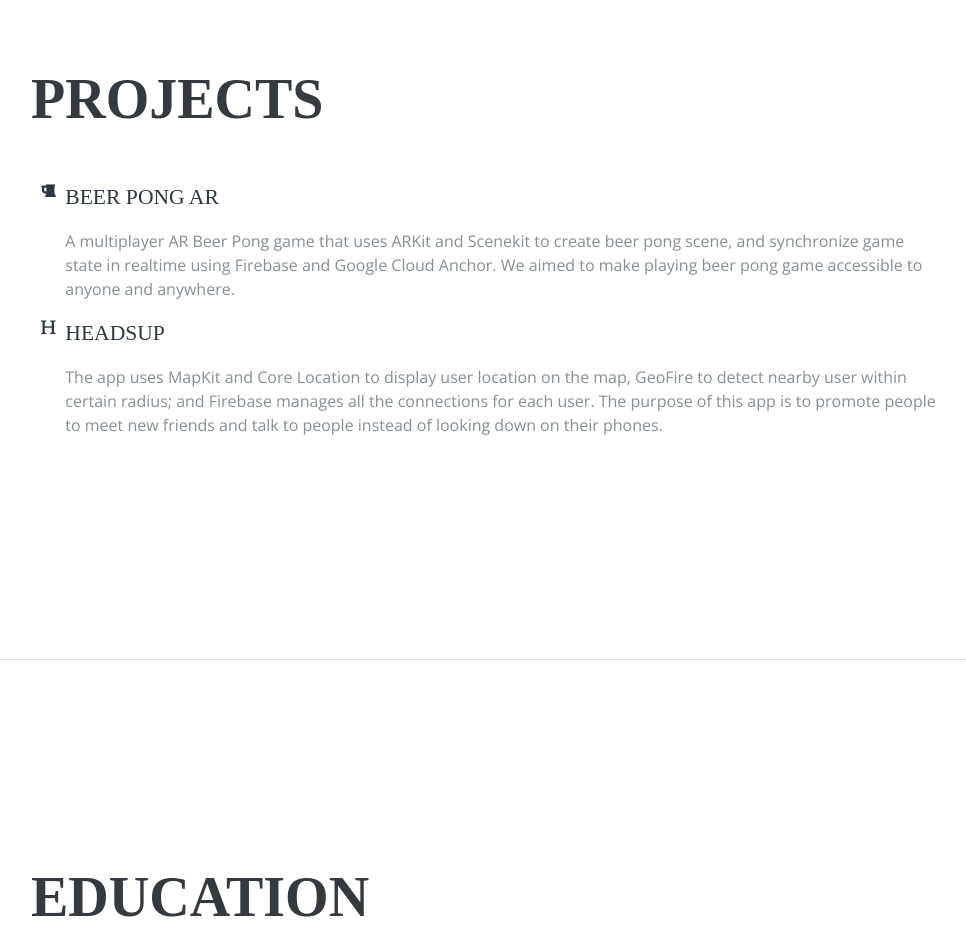
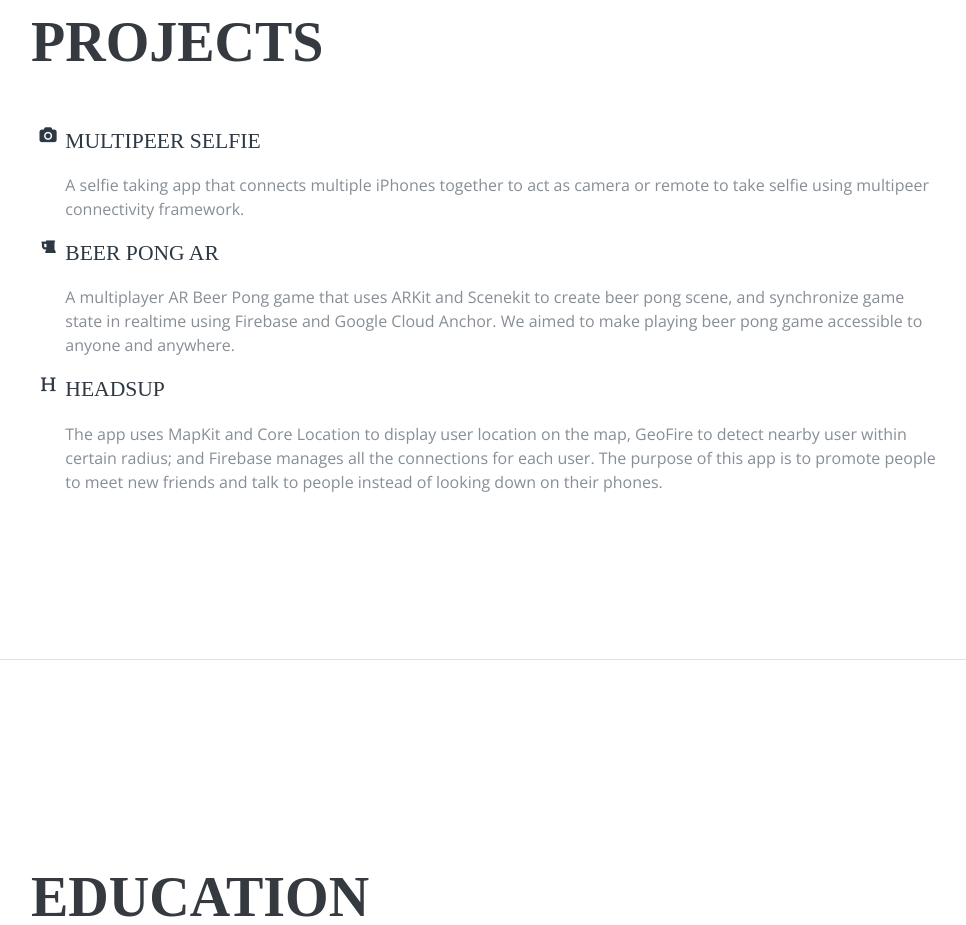
Before and after one commit to rayjialin/portfolioPage, a plain HTML site: page index.html in a window 1280 px wide. Shown: the part 2540-3465 px from the top of the page, without its empty margins (289-1255 px from the left). Drawn offline with nearby package versions, Linux system fonts and the light colour scheme; a web font is replaced by a local one.

Commit message:
added additional project and added updated resume

```diff
--- a/index.html
+++ b/index.html
@@ -193,6 +193,11 @@
           <div class="my-auto">
             <h2 class="mb-5">Projects</h2>
             <ul class="fa-ul mb-0">
+                <li>
+                    <i class="fa-li fa fa-camera text-warning"></i>
+                    <div class="subheading mb-3"><a href="https://github.com/rayjialin/Multipeer-Selfie">Multipeer Selfie</a></div>
+                    <p>A selfie taking app that connects multiple iPhones together to act as camera or remote to take selfie using multipeer connectivity framework.</p>
+                  </li>
               <li>
                 <i class="fa-li fa fa-beer text-warning"></i>
                 <div class="subheading mb-3"><a href="https://github.com/rayjialin/BeerGamesAR">Beer Pong AR</a></div>
```
Also changed, not shown: 1 other file.
